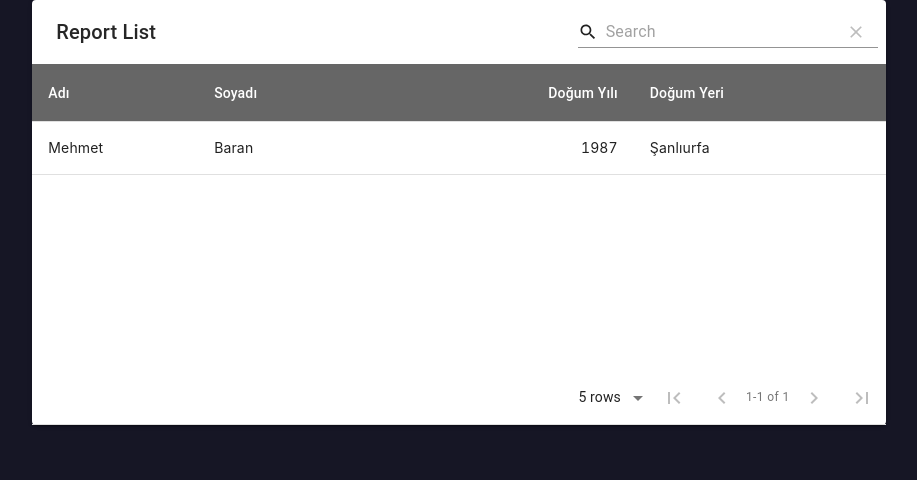
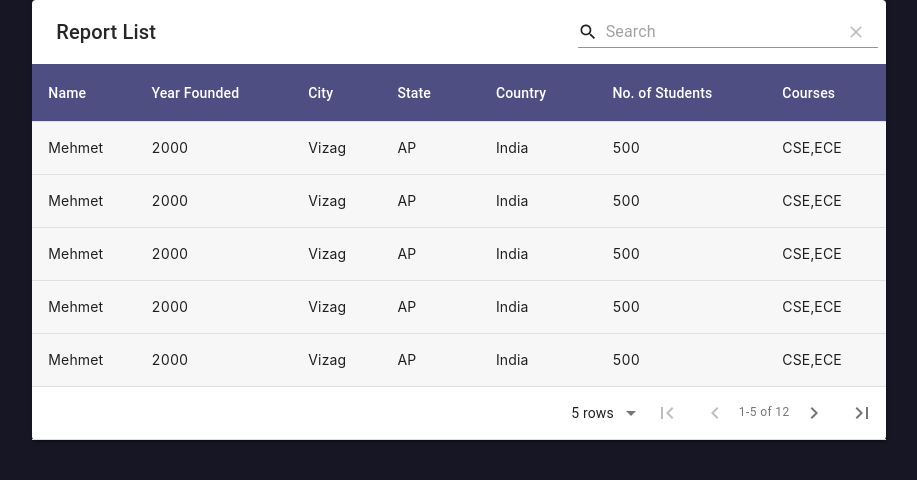
Before and after one commit to karthik003/oneshot-ai-fe, a React (Create React App) app: page /colleges in a window 1280 px wide. Shown: the top 480 px of the page, without its empty margins (181-1098 px from the left). Built offline with nearby package versions, Linux system fonts and the light colour scheme.

Commit message:
Added college-deets page

```diff
--- a/src/App.js
+++ b/src/App.js
@@ -2,7 +2,8 @@ import React, { useEffect, useState } from 'react';
 import './App.css';
 import {Link,BrowserRouter as Router,Switch,Route} from 'react-router-dom'
 import Main from './Main';
-import Colleges from './Colleges';
+import Colleges from './components/College/Colleges';
+import CollegeDetails from './components/College/CollegeDetails'
 function App() {
   return (
     <div className="App" style={{backgroundColor:"#161625"}}>
@@ -10,6 +11,7 @@ function App() {
           <Switch>
             <Route exact path="/" component={Main} />
             <Route path="/colleges" component={Colleges} />
+            <Route path="/college/:id" component={(routerProps) => <CollegeDetails id={routerProps.match.params.id}/>} />
           </Switch>
         </Router>
     </div>
--- a/src/Main.js
+++ b/src/Main.js
@@ -1,7 +1,7 @@
 import React,{forwardRef,useEffect,useState} from 'react'
 import { PieChart, Pie, Legend, Tooltip, ResponsiveContainer,Cell } from 'recharts';
 import { Button, Radio } from 'antd';
-import Colleges from './Colleges'
+import Colleges from './components/College/Colleges'
 const data01 = [
     { name: 'Group A', value: 400 },
     { name: 'Group B', value: 300 },
--- /dev/null
+++ b/src/components/College/CollegeDetails.js
@@ -0,0 +1,11 @@
+import React from 'react'
+
+function CollegeDetails(match ) {
+    return (
+        <div style={{color:"white"}}>
+            Hello there. You must be {match.id}
+        </div>
+    )
+}
+
+export default CollegeDetails
--- a/src/Colleges.js
+++ b/src/components/College/Colleges.js
@@ -1,5 +1,6 @@
 import React,{forwardRef,useEffect,useState} from 'react'
 import { Grid, IconButton, Tooltip } from "@material-ui/core";
+import { useHistory } from "react-router-dom";
 
 import AddBox from '@material-ui/icons/AddBox';
 import ArrowDownward from '@material-ui/icons/ArrowDownward';
@@ -16,6 +17,10 @@ import Remove from '@material-ui/icons/Remove';
 import SaveAlt from '@material-ui/icons/SaveAlt';
 import Search from '@material-ui/icons/Search';
 import ViewColumn from '@material-ui/icons/ViewColumn';
+import KeyboardArrowDownIcon from "@material-ui/icons/KeyboardArrowDown";
+import KeyboardArrowUpIcon from "@material-ui/icons/KeyboardArrowUp";
+
+import TablePagination from '@material-ui/core/TablePagination';
 
 import MaterialTable from 'material-table'
 
@@ -39,16 +44,47 @@ const tableIcons = {
     ViewColumn: forwardRef((props, ref) => <ViewColumn {...props} ref={ref} />)
   };
 function Colleges(props) {
+    const history = useHistory();
+
+    const [tableRowOpen,setTableRowOpen] =useState(false)
     useEffect(()=>{
 
     })
     const columns=[
-        { title: 'Adı', field: 'name' },
-        { title: 'Soyadı', field: 'surname' },
-        { title: 'Doğum Yılı', field: 'birthYear', type: 'numeric' },
-        { title: 'Doğum Yeri', field: 'birthCity', lookup: { 34: 'İstanbul', 63: 'Şanlıurfa' } }
+        { title: 'Name', field: 'name' },
+        { title: 'Year Founded', field: 'year_founded' },
+        { title: 'City', field: 'city'},
+        { title: 'State', field: 'state'},
+        { title: 'Country', field: 'country'},
+        { title: 'No. of Students', field: 'no_of_students'},
+        { title: 'Courses', field: 'courses'},
+
       ]
-    const data=[{ name: 'Mehmet', surname: 'Baran', birthYear: 1987, birthCity: 63 }]
+    const data=[
+        { name: 'Mehmet', year_founded: '2000', city: 'Vizag', state: 'AP',country:'India',no_of_students:500,courses:'CSE,ECE' },
+        { name: 'Mehmet', year_founded: '2000', city: 'Vizag', state: 'AP',country:'India',no_of_students:500,courses:'CSE,ECE' },
+        { name: 'Mehmet', year_founded: '2000', city: 'Vizag', state: 'AP',country:'India',no_of_students:500,courses:'CSE,ECE' },
+        { name: 'Mehmet', year_founded: '2000', city: 'Vizag', state: 'AP',country:'India',no_of_students:500,courses:'CSE,ECE' },
+        { name: 'Mehmet', year_founded: '2000', city: 'Vizag', state: 'AP',country:'India',no_of_students:500,courses:'CSE,ECE' },
+        { name: 'Mehmet', year_founded: '2000', city: 'Vizag', state: 'AP',country:'India',no_of_students:500,courses:'CSE,ECE' },
+        { name: 'Mehmet', year_founded: '2000', city: 'Vizag', state: 'AP',country:'India',no_of_students:500,courses:'CSE,ECE' },
+        { name: 'Mehmet', year_founded: '2000', city: 'Vizag', state: 'AP',country:'India',no_of_students:500,courses:'CSE,ECE' },
+        { name: 'Mehmet', year_founded: '2000', city: 'Vizag', state: 'AP',country:'India',no_of_students:500,courses:'CSE,ECE' },
+        { name: 'Mehmet', year_founded: '2000', city: 'Vizag', state: 'AP',country:'India',no_of_students:500,courses:'CSE,ECE' },
+        { name: 'Mehmet', year_founded: '2000', city: 'Vizag', state: 'AP',country:'India',no_of_students:500,courses:'CSE,ECE' },
+        { name: 'Mehmet', year_founded: '2000', city: 'Vizag', state: 'AP',country:'India',no_of_students:500,courses:'CSE,ECE' },
+
+
+    ]
+
+    const displayColDeets =()=>{
+        history.push({
+            pathname: `/college/${123}`,
+            state: {
+
+            },
+          });
+    }
     return (
         <div style={{height:"120vh"}}>
         <Grid container  style={{justifyContent:"center"}}>
@@ -58,39 +94,33 @@ function Colleges(props) {
                     title="Report List"
                     columns={columns}
                     data={data}
-                    // actions={[
-                    //   (rowData) => ({
-                    //     icon: () => ratingUpAction(rowData),
-                    //     tooltip: "Like",
-                    //     onClick: (event) => alert("You want to add a new row"),
-                    //   }),
-
-                    //   (rowData) => ({
-                    //     icon: () => ratingDownAction(rowData),
-                    //     tooltip: "Dislike",
-                    //     onClick: (event) => alert("You want to add a new row"),
-                    //   }),
-                    // ]}
+                    onRowClick={displayColDeets}
                     options={{
+                    rowsPerPageOptions:[5,10,5],
                     selectableRows: false,
                     print: false,
                     download: false,
                     viewColumns: false,
                     headerStyle: {
-                        backgroundColor: "#666666",
+                        backgroundColor: "#4E4E82",
                         color: "#fff",
                     },
                     rowStyle: x => {
-                        if (x.tableData.id % 2) {
-                            return {backgroundColor: "#f7f7f7"}
-                        }
+                        // if (x.tableData.id % 2) {
+                        //     return {backgroundColor: "#f7f7f7"}
+                        // }
+                        return {backgroundColor: "#f7f7f7"}
                     }
                     }}
-                    // localization={{
-                    //   header: {
-                    //     actions: "Rating",
-                    //   },
-                    // }}
+
+                    components={{
+                        Pagination: props => (
+                            <TablePagination
+                                {...props}
+                                rowsPerPageOptions={[5, 10]}
+                                />
+                    ),
+                        }}
                 />
                 </Grid>
                 </Grid>
```
